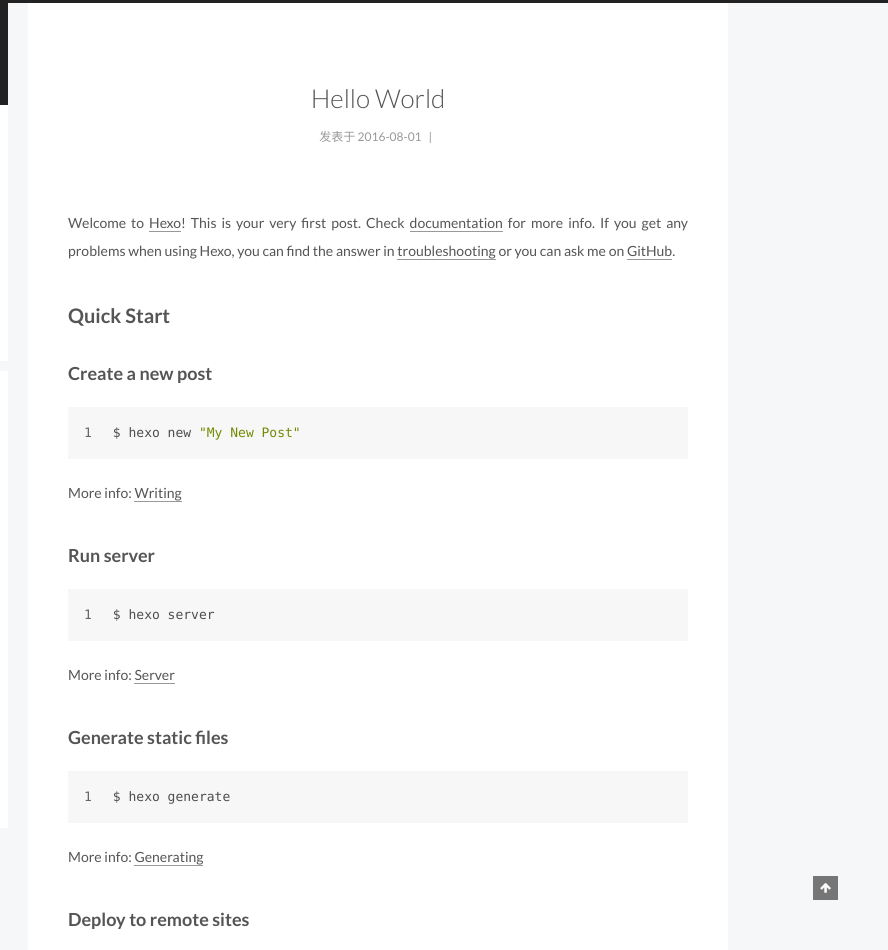
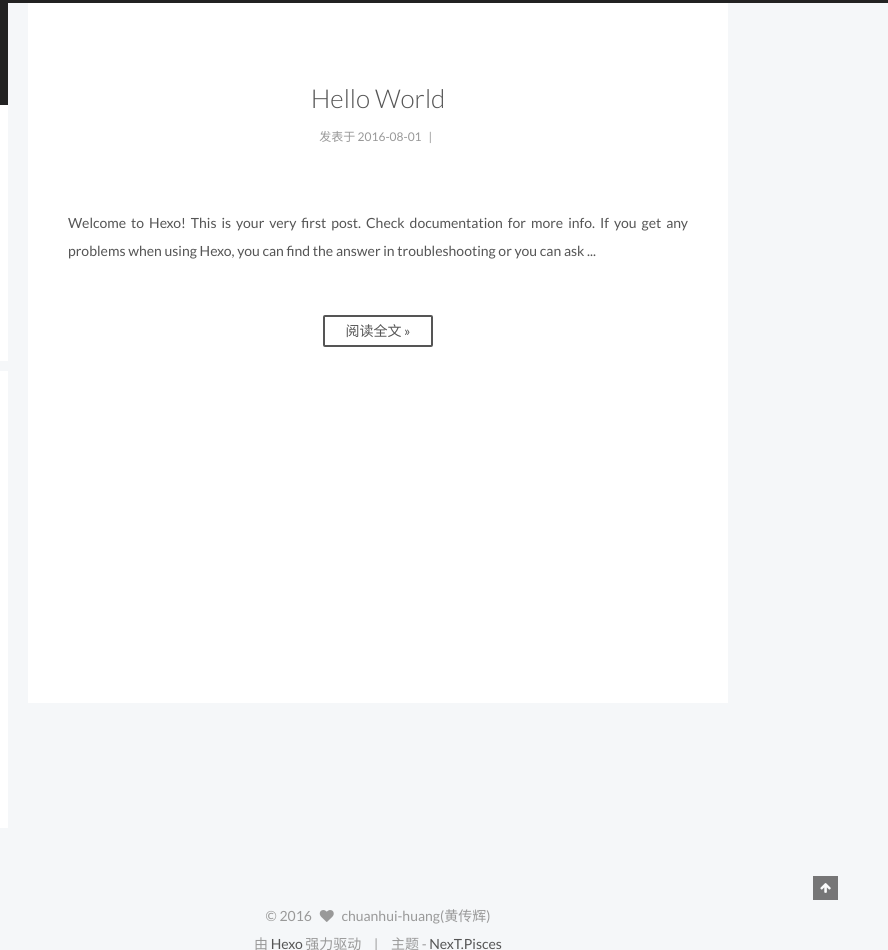
Before and after one commit to hchuanhui/hchuanhui.github.io, a plain HTML site: page index.html in a window 1280 px wide. Shown: the top 950 px of the page, 392-1280 px from the left. Drawn offline with Linux system fonts and the light colour scheme; a script that the page names is missing.

Commit message:
Site updated: 2016-08-01 21:00:22

```diff
--- a/css/main.css
+++ b/css/main.css
@@ -1549,7 +1549,7 @@ pre .javascript .function {
   width: 4px;
   height: 4px;
   border-radius: 50%;
-  background: #ffc263;
+  background: #f7ff37;
 }
 .links-of-blogroll {
   font-size: 13px;
--- a/index.html
+++ b/index.html
@@ -328,17 +328,14 @@
 
 
 
-            <p>Welcome to <a href="https://hexo.io/" target="_blank" rel="external">Hexo</a>! This is your very first post. Check <a href="https://hexo.io/docs/" target="_blank" rel="external">documentation</a> for more info. If you get any problems when using Hexo, you can find the answer in <a href="https://hexo.io/docs/troubleshooting.html" target="_blank" rel="external">troubleshooting</a> or you can ask me on <a href="https://github.com/hexojs/hexo/issues" target="_blank" rel="external">GitHub</a>.</p>
-<h2 id="Quick-Start"><a href="#Quick-Start" class="headerlink" title="Quick Start"></a>Quick Start</h2><h3 id="Create-a-new-post"><a href="#Create-a-new-post" class="headerlink" title="Create a new post"></a>Create a new post</h3><figure class="highlight bash"><table><tr><td class="gutter"><pre><div class="line">1</div></pre></td><td class="code"><pre><div class="line">$ hexo new <span class="string">"My New Post"</span></div></pre></td></tr></table></figure>
-<p>More info: <a href="https://hexo.io/docs/writing.html" target="_blank" rel="external">Writing</a></p>
-<h3 id="Run-server"><a href="#Run-server" class="headerlink" title="Run server"></a>Run server</h3><figure class="highlight bash"><table><tr><td class="gutter"><pre><div class="line">1</div></pre></td><td class="code"><pre><div class="line">$ hexo server</div></pre></td></tr></table></figure>
-<p>More info: <a href="https://hexo.io/docs/server.html" target="_blank" rel="external">Server</a></p>
-<h3 id="Generate-static-files"><a href="#Generate-static-files" class="headerlink" title="Generate static files"></a>Generate static files</h3><figure class="highlight bash"><table><tr><td class="gutter"><pre><div class="line">1</div></pre></td><td class="code"><pre><div class="line">$ hexo generate</div></pre></td></tr></table></figure>
-<p>More info: <a href="https://hexo.io/docs/generating.html" target="_blank" rel="external">Generating</a></p>
-<h3 id="Deploy-to-remote-sites"><a href="#Deploy-to-remote-sites" class="headerlink" title="Deploy to remote sites"></a>Deploy to remote sites</h3><figure class="highlight bash"><table><tr><td class="gutter"><pre><div class="line">1</div></pre></td><td class="code"><pre><div class="line">$ hexo deploy</div></pre></td></tr></table></figure>
-<p>More info: <a href="https://hexo.io/docs/deployment.html" target="_blank" rel="external">Deployment</a></p>
+          Welcome to Hexo! This is your very first post. Check documentation for more info. If you get any problems when using Hexo, you can find the answer in troubleshooting or you can ask
+          ...
 
-
+          <div class="post-more-link text-center">
+            <a class="btn" href="/2016/08/01/hello-world/#more" rel="contents">
+              阅读全文 &raquo;
+            </a>
+          </div>
 
 
     </div>
@@ -432,7 +429,7 @@
               </span>
 
               <span class="links-of-author-item">
-                <a href="https://github.com/chuanhui-huang" target="_blank" title="GitHub">
+                <a href="https://github.com/hchuanhui" target="_blank" title="GitHub">
 
                     <i class="fa fa-fw fa-github"></i>
 
```
Also changed, not shown: 2016/08/01/hello-world/index.html (+1 -1 lines), archives/2016/08/index.html (+1 -1 lines), archives/2016/index.html (+1 -1 lines), archives/index.html (+1 -1 lines).
